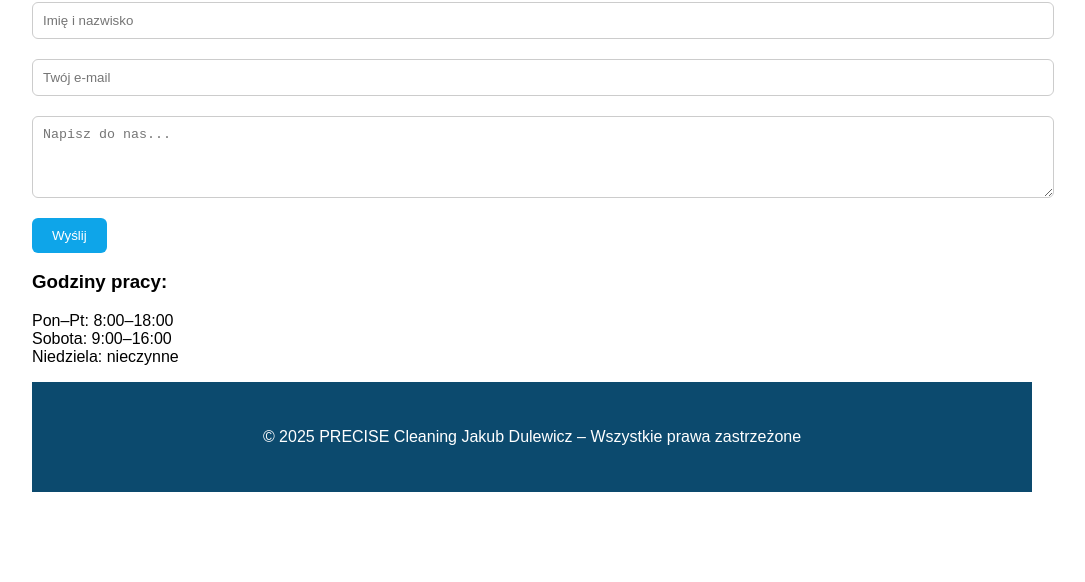
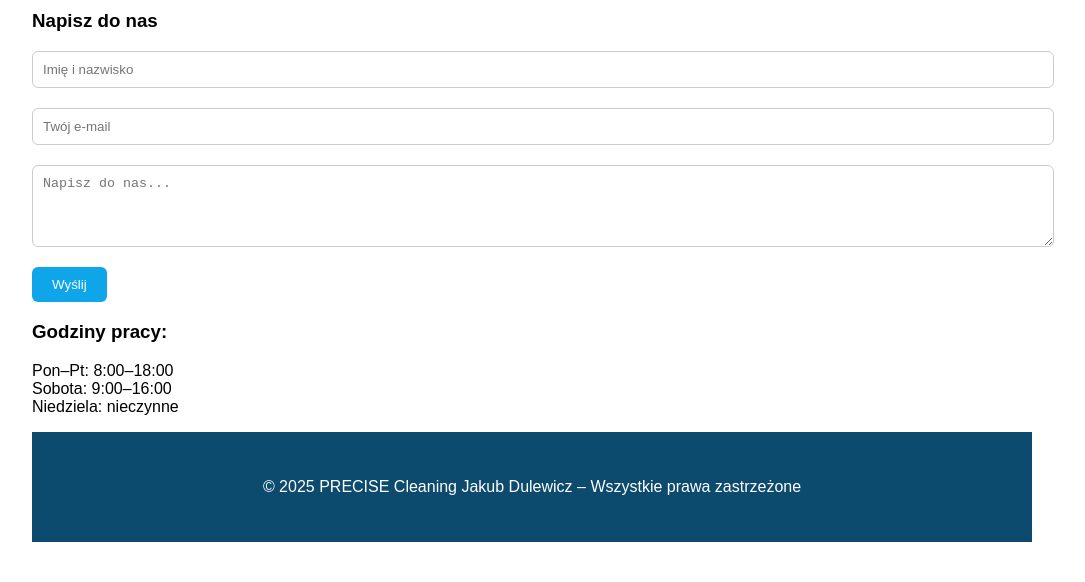
Before and after one commit to preciselubin/preciselubin.github.io, a plain HTML site: page index.html in a window 1280 px wide. Shown: the part 1748-2330 px from the top of the page, without its empty margins (108-1193 px from the left). Before the commit the page ends 2280 px from the top, so only its background shows below. Drawn offline with Linux system fonts and the light colour scheme.

Commit message:
Add files via upload

```diff
--- a/index.html
+++ b/index.html
@@ -205,6 +205,7 @@
     </a>
   </div>
 
+<h3>Napisz do nas</h3>
   <input type="text" name="name" placeholder="Imię i nazwisko" required>
   <input type="email" name="email" placeholder="Twój e-mail" required>
   <textarea name="message" placeholder="Napisz do nas..." rows="4" required></textarea>
```
